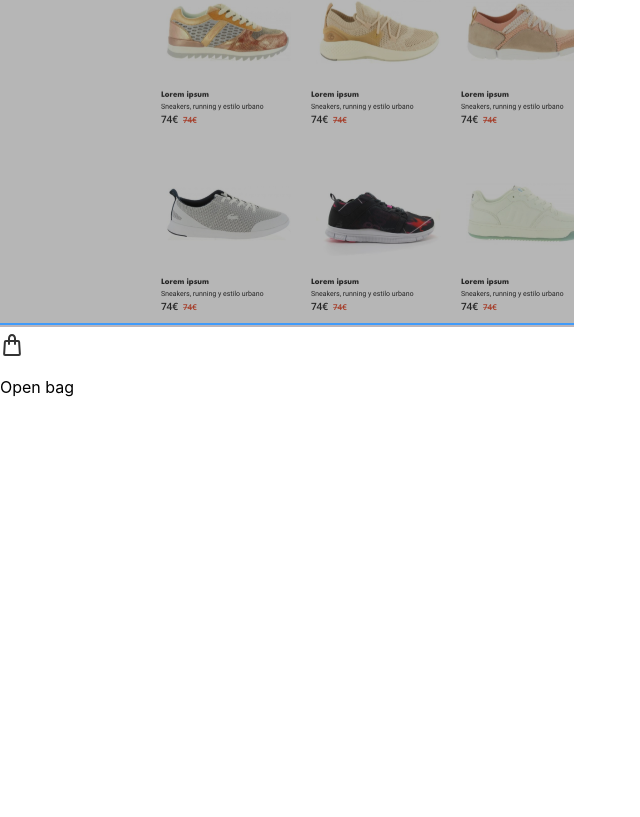
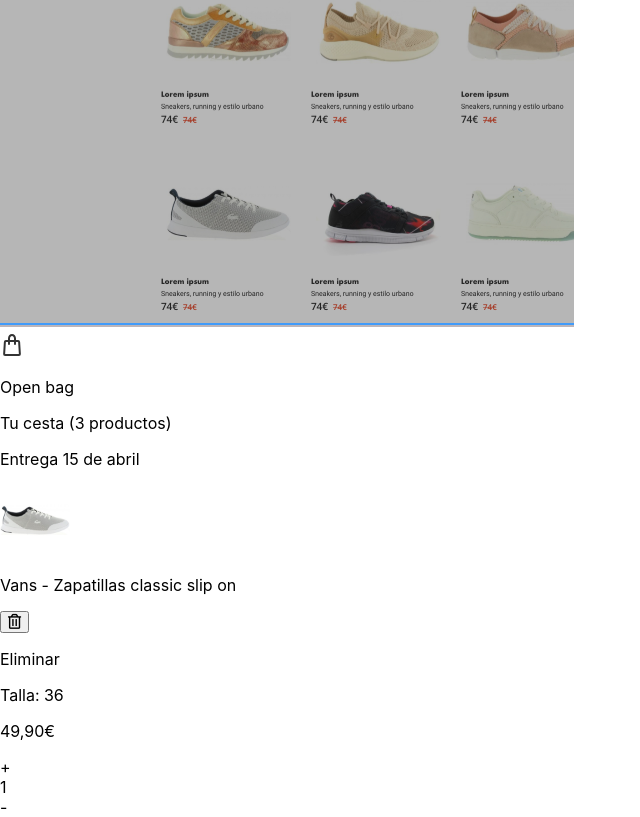
Before and after one commit to natalia-pn/Ecommerce-shopping-cart, a React (Create React App) app: page / in a window 1280 px wide. Shown: the part 521-1338 px from the top of the page, without its empty margins (0-640 px from the left). Before the commit the page ends 934 px from the top, so only its background shows below. Built offline with nearby package versions, Linux system fonts and the light colour scheme.

Commit message:
Add shopping bag with 1st order details

```diff
--- a/src/App.js
+++ b/src/App.js
@@ -26,6 +26,39 @@ class App extends Component {
 
             <p className="Open-bag_call">Open bag</p>
           </div>
+
+          <div className="Shopping-bag__container">
+            <div className="Shopping-bag__summary">
+              <p className="Item quantity">Tu cesta (3 productos)</p>
+
+              <div className="Order-summary__container">
+                <p className="Delivery-date">Entrega 15 de abril</p>
+
+                <div className="Order__summary">
+                  <img className="Vans-picture" src={vans_36} alt="Vans shoes"></img>
+                </div>
+
+                <div className="Order__details">
+                  <p className="Item__description">Vans - Zapatillas classic slip on</p>
+
+                  <div className="Delete-action__container">
+                    <button type="button" className="Delete-action__button"><i className="far fa-trash-alt"></i></button>
+
+                    <p className="Delete-action__line">Eliminar</p>
+                  </div>
+
+                  <p className="Item__size">Talla: 36</p>
+
+                  <p className="Item__price">49,90€</p>
+
+                  <div className="Quantity-display__container"></div>
+                    <div className="Quantity-increase__box">+</div>
+                    <div className="Quantity-display__box">1</div>
+                    <div className="Quantity-decrease__box">-</div>
+                  </div>
+              </div>
+            </div>
+          </div>
         </main>
       </div>
     );
```
